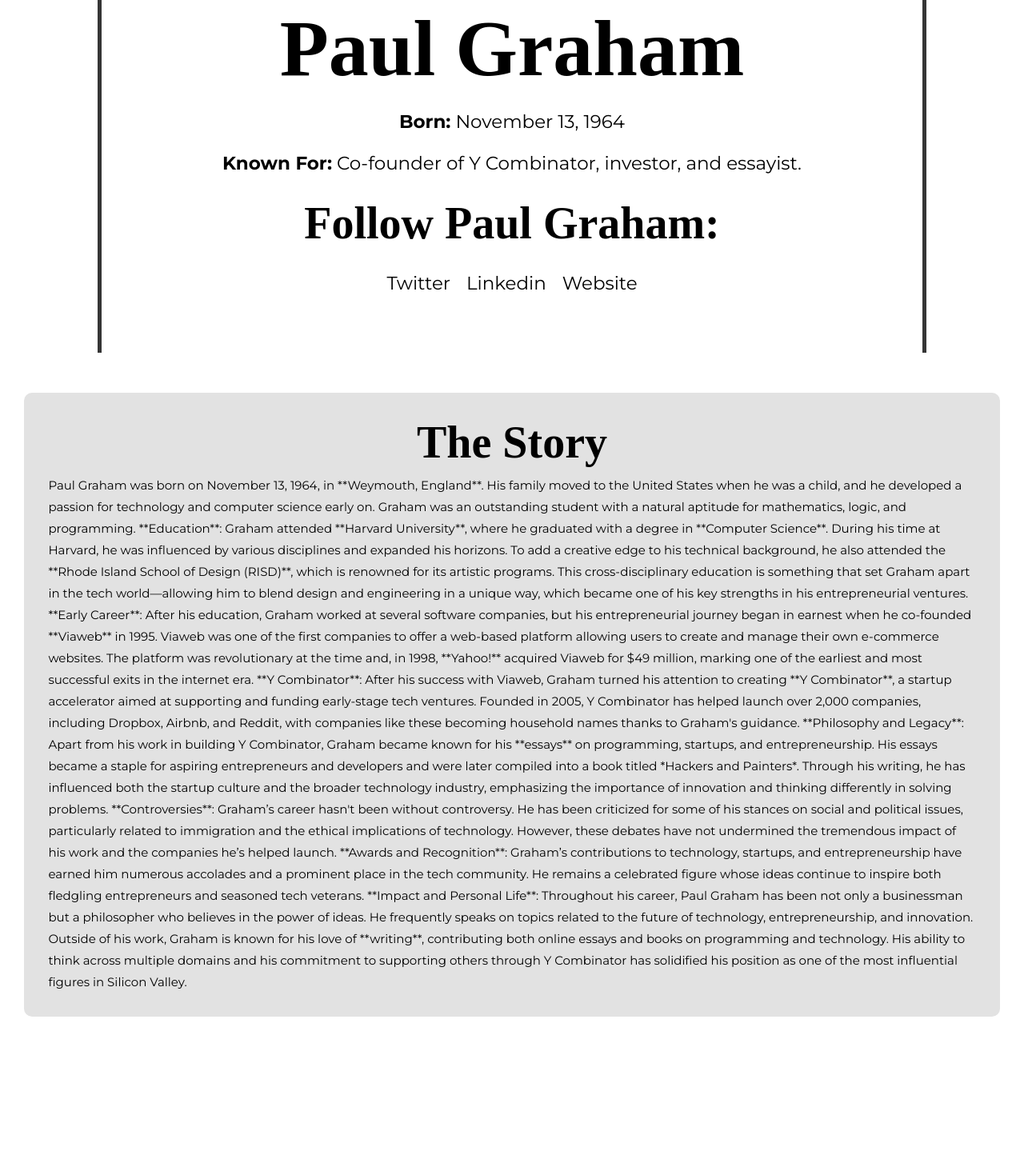
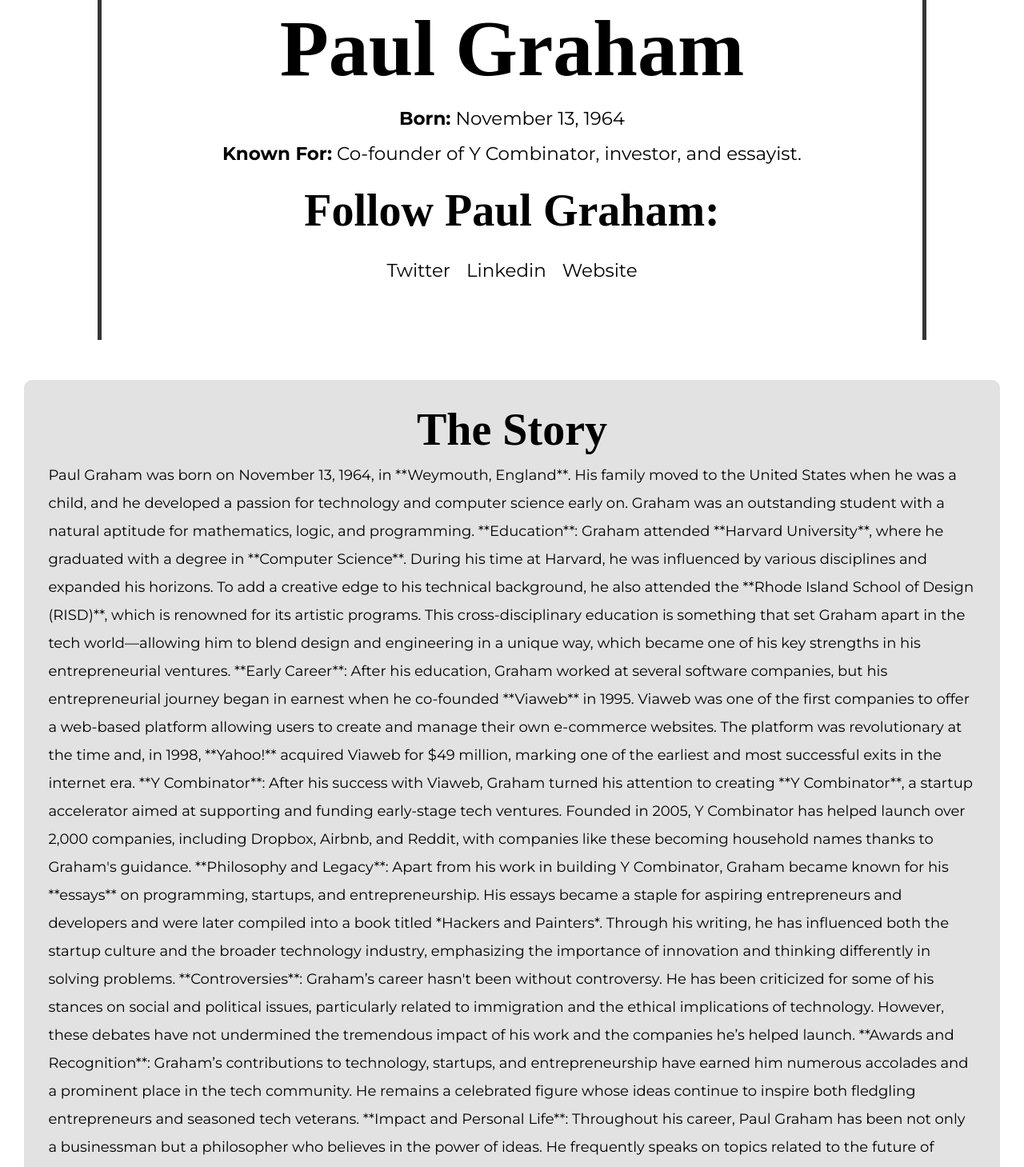
Before and after one commit to Mustafaali82/techgems, a React (Create React App) app: page /story/1 in a window 1280 px wide. Shown: the part 360-1819 px from the top of the page at 80% size. Before the commit the page ends 1661 px from the top, so only its background shows below. Built offline with nearby package versions, Linux system fonts and the light colour scheme; a web font is replaced by a local one.

Commit message:
Update global.css

```diff
--- a/src/styles/global.css
+++ b/src/styles/global.css
@@ -229,7 +229,7 @@
 }
 
 .card-content h2 {
-    font-size: 1.5rem;
+    font-size: 1.7rem;
     margin-bottom: 10px;
 }
 
@@ -308,8 +308,8 @@
 .story-info p {
     margin: 0.9rem 0;
     font-family: "Montserrat", serif;
-    font-size: 25px;
-    line-height: 38px;
+    font-size: 22px;
+    line-height: 30px;
 }
 
 .story-content {
@@ -327,9 +327,9 @@
 }
 
 .story-content p {
-    line-height: 1.8;
+    line-height: 35px;
     margin-top: 0.5rem;
-    font-size: 15px;
+    font-size: 18px;
     font-family: "Montserrat", serif;
 }
 
@@ -353,7 +353,7 @@
 .story-links li {
     margin: 0.8rem 10px;
     font-family: "Montserrat", serif;
-    font-size: 25px;
+    font-size: 22px;
 }
 
 
@@ -377,7 +377,7 @@
 .quotes_container {
     text-align: center;
     padding: 20px;
-    min-height: 92vh;
+    min-height: 92.3vh;
     font-family: "Montserrat", serif;
     display: flex;
     justify-content: center;
@@ -388,7 +388,7 @@
 .quotes_card {
     max-width: 800px;
     margin: 20px auto;
-    padding: 30px 20px;
+    padding: 30px 30px;
     background-color: #E2E2E2;
     box-shadow: 0 4px 6px rgba(0, 0, 0, 0.1);
     border-radius: 10px;
@@ -403,6 +403,7 @@
     color: black;
     margin-bottom: 15px;
     letter-spacing: 1px;
+    line-height: 40px;
 }
 
 .quotes_author {
```
